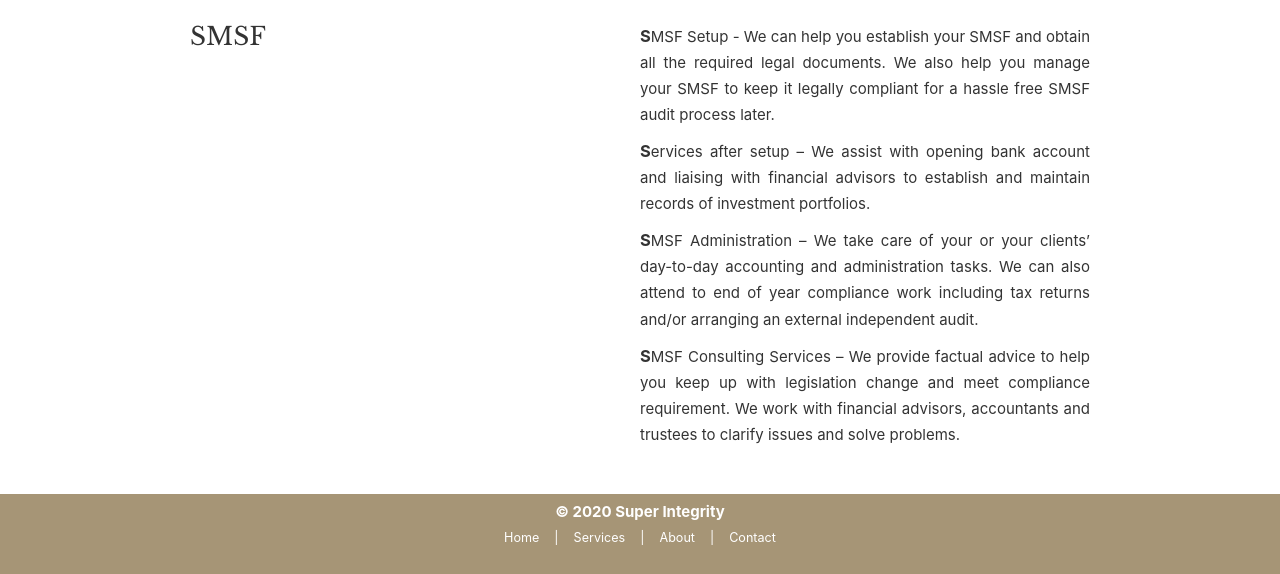
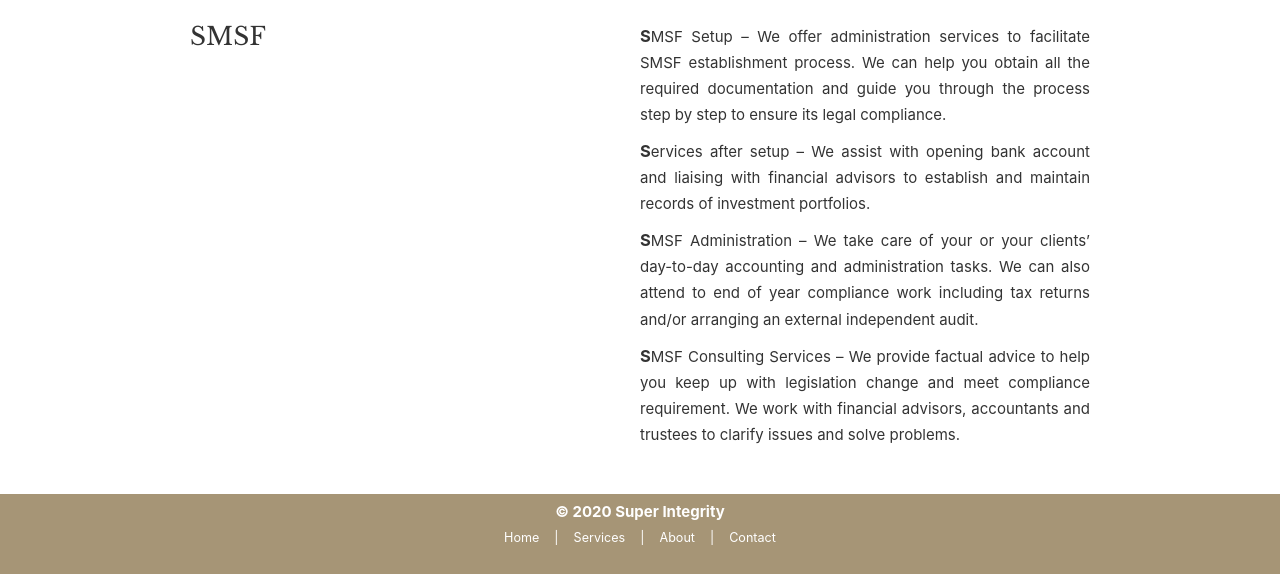
Before and after one commit to superintegrity/super-core, a Gatsby site in the folder clients/absorbance/: page /services in a window 1280 px wide. Shown: the part 226-800 px from the top of the page. Built offline with nearby package versions, Linux system fonts and the light colour scheme; Gatsby itself is replaced by a stand-in of ours.

Commit message:
Updated services page

```diff
--- a/clients/absorbance/src/components/services-page/index.js
+++ b/clients/absorbance/src/components/services-page/index.js
@@ -13,9 +13,10 @@
       <h3>SMSF</h3>
       <div>
         <p>
-          SMSF Setup - We can help you establish your SMSF and obtain all the
-          required legal documents. We also help you manage your SMSF to keep it
-          legally compliant for a hassle free SMSF audit process later.
+          SMSF Setup – We offer administration services to facilitate SMSF
+          establishment process. We can help you obtain all the required
+          documentation and guide you through the process step by step to ensure
+          its legal compliance.
         </p>
         <p>
           Services after setup – We assist with opening bank account and
```
